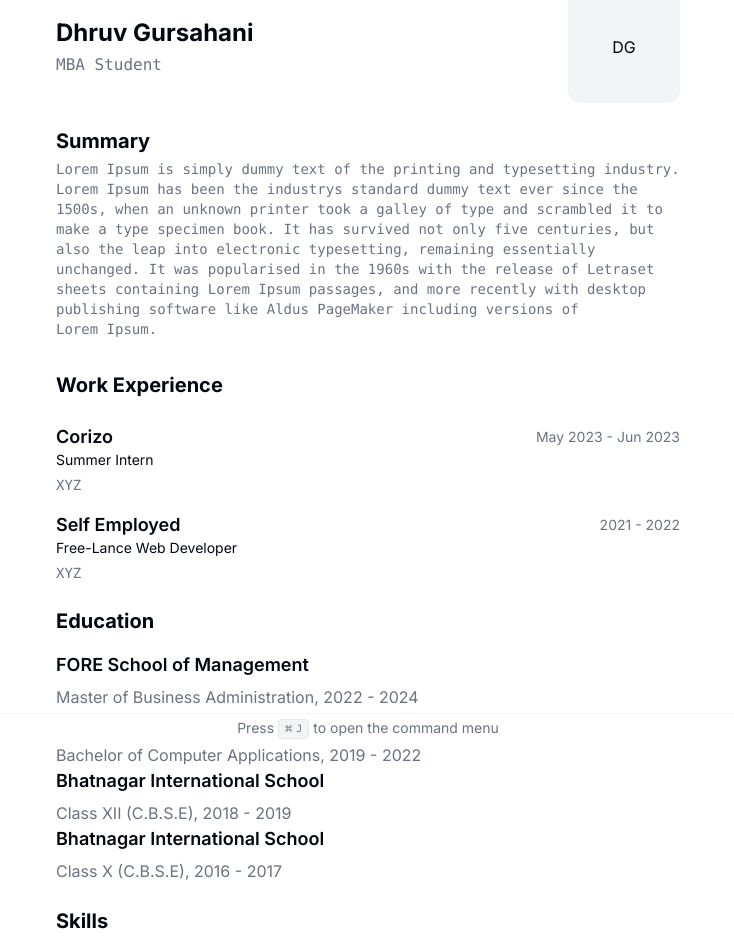
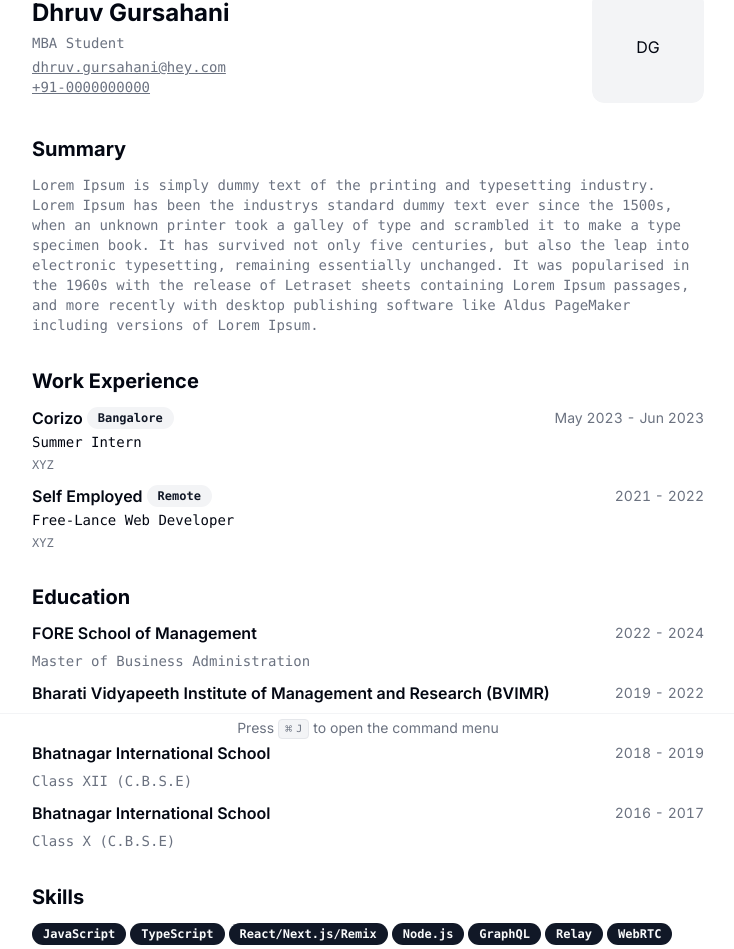
Before and after one commit to dhruv-bvpdev/cv, a Next.js app: page / in a window 1280 px wide. Shown: the part 57-1006 px from the top of the page, without its empty margins (272-1006 px from the left). Built offline with nearby package versions, Linux system fonts and the light colour scheme.

Commit message:
chore: :zap: metadata, code cleanup, scroll margin

```diff
--- a/src/app/page.tsx
+++ b/src/app/page.tsx
@@ -4,13 +4,15 @@ import { Avatar, AvatarFallback, AvatarImage } from '../components/ui/avatar'
 import { Card, CardHeader, CardContent } from '../components/ui/card'
 import { Badge } from '../components/ui/badge'
 import { CommandMenu } from '../components/command-menu'
+import { Metadata } from 'next'
+import { Section } from '../components/ui/section'
 
-const ResumeData = {
+const RESUME_DATA = {
   name: 'Dhruv Gursahani',
   initials: 'DG',
   about: 'MBA Student',
   summary:
-    ' Lorem Ipsum is simply dummy text of the printing and typesetting industry. Lorem Ipsum has been the industrys standard dummy text ever since the 1500s, when an unknown printer took a galley of type and scrambled it to make a type specimen book. It has survived not only five centuries, but also the leap into electronic typesetting, remaining essentially unchanged. It was popularised in the 1960s with the release of Letraset sheets containing Lorem Ipsum passages, and more recently with desktop publishing software like Aldus PageMaker including versions of Lorem Ipsum.',
+    'Lorem Ipsum is simply dummy text of the printing and typesetting industry. Lorem Ipsum has been the industrys standard dummy text ever since the 1500s, when an unknown printer took a galley of type and scrambled it to make a type specimen book. It has survived not only five centuries, but also the leap into electronic typesetting, remaining essentially unchanged. It was popularised in the 1960s with the release of Letraset sheets containing Lorem Ipsum passages, and more recently with desktop publishing software like Aldus PageMaker including versions of Lorem Ipsum.',
   avatarUrl: '',
   personalWebsiteUrl: 'https://dhruvgursahani.vercel.app',
   contact: {
@@ -60,6 +62,8 @@ const ResumeData = {
   work: [
     {
       company: 'Corizo',
+      link: 'https://corizo.in',
+      badges: ['Bangalore'],
       title: 'Summer Intern',
       logo: Corizo,
       start: 'May 2023',
@@ -68,6 +72,8 @@ const ResumeData = {
     },
     {
       company: 'Self Employed',
+      link: '',
+      badges: ['Remote'],
       title: 'Free-Lance Web Developer',
       logo: selfEmp,
       start: '2021',
@@ -81,110 +87,128 @@ const ResumeData = {
     'React/Next.js/Remix',
     'Node.js',
     'GraphQL',
+    'Relay',
     'WebRTC'
   ]
 } as const
 
-const getResumeData = async () => {
-  return ResumeData
+export const metadata: Metadata = {
+  title: `${RESUME_DATA.name} | ${RESUME_DATA.about}`,
+  description: RESUME_DATA.summary
 }
 
-export default async function Home() {
-  const resumeData = await getResumeData()
-
+export default function Page() {
   return (
-    <main className="container mx-auto p-1 md:p-6 relative overflow-auto">
-      <section className="w-full max-w-2xl mx-auto bg-white p-6 space-y-6">
-        <div className="flex items-center justify-between mb-6">
+    <main className="container mx-auto p-1 md:p-12 relative overflow-auto scroll-mb-12">
+      <section className="w-full max-w-2xl mx-auto bg-white space-y-8">
+        <div className="flex items-center justify-between">
           <div className="flex-1 space-y-1">
-            <h1 className="text-2xl font-bold">{resumeData.name}</h1>
-            <p className="text-muted-foreground font-mono text-base max-w-md text-pretty">
-              {resumeData.about}
+            <h1 className="text-2xl font-bold">{RESUME_DATA.name}</h1>
+            <p className="text-muted-foreground font-mono text-sm max-w-md text-pretty">
+              {RESUME_DATA.about}
             </p>
+            <div className="text-muted-foreground font-mono flex flex-col text-sm gap-x-1">
+              {RESUME_DATA.contact.email ? (
+                <a href={`mailto:${RESUME_DATA.contact.email}`}>
+                  <span className="underline">{RESUME_DATA.contact.email}</span>
+                </a>
+              ) : null}
+              {RESUME_DATA.contact.tel ? (
+                <a href={`tel:${RESUME_DATA.contact.tel}`}>
+                  <span className="underline">{RESUME_DATA.contact.tel}</span>
+                </a>
+              ) : null}
+            </div>
           </div>
 
           <Avatar className="h-28 w-28">
-            <AvatarImage alt={resumeData.name} src={resumeData.avatarUrl} />
-            <AvatarFallback>{resumeData.initials}</AvatarFallback>
+            <AvatarImage alt={RESUME_DATA.name} src={RESUME_DATA.avatarUrl} />
+            <AvatarFallback>{RESUME_DATA.initials}</AvatarFallback>
           </Avatar>
         </div>
-        <section className="space-y-1">
+        <Section>
           <h2 className="text-xl font-bold">Summary</h2>
           <p className="text-muted-foreground font-mono text-sm text-pretty">
-            {resumeData.summary}
+            {RESUME_DATA.summary}
           </p>
-        </section>
-        <section className="flex flex-col min-h-0 gap-y-5">
-          <h2 className="text-xl font-bold my-2">Work Experience</h2>
-          {resumeData.work.map(work => {
+        </Section>
+        <Section>
+          <h2 className="text-xl font-bold">Work Experience</h2>
+          {RESUME_DATA.work.map(work => {
             return (
               <Card key={work.company}>
                 <CardHeader>
-                  <div className="flex items-center justify-between gap-x-2 text-lg">
-                    <h3 className="font-semibold leading-none">
-                      {work.company}
+                  <div className="flex items-center justify-between gap-x-2 text-base">
+                    <h3 className="font-semibold leading-none inline-flex items-center justify-center gap-x-1">
+                      <a className="hover:underline" href={work.link}>
+                        {work.company}
+                      </a>
+
+                      <span className="inline-flex gap-x-1">
+                        {work.badges.map(badge => (
+                          <Badge
+                            variant="secondary"
+                            className="text-xs align-middle"
+                            key={badge}
+                          >
+                            {badge}
+                          </Badge>
+                        ))}
+                      </span>
                     </h3>
-                    <div className="text-gray-500 text-sm">
+                    <div className="text-gray-500 text-sm tabular-nums">
                       {work.start} - {work.end}
                     </div>
                   </div>
 
-                  <h4 className="text-sm leading-none">{work.title}</h4>
+                  <h4 className="text-sm leading-none font-mono">
+                    {work.title}
+                  </h4>
                 </CardHeader>
-                <CardContent className="mt-2">{work.description}</CardContent>
+                <CardContent className="mt-2 text-xs">
+                  {work.description}
+                </CardContent>
               </Card>
             )
           })}
-        </section>
-        <section>
-          <h2 className="text-xl font-bold mb-4">Education</h2>
-          {resumeData.education.map(education => {
+        </Section>
+        <Section>
+          <h2 className="text-xl font-bold">Education</h2>
+          {RESUME_DATA.education.map(education => {
             return (
               <Card key={education.school}>
                 <CardHeader>
-                  <h3 className="text-lg font-semibold">{education.school}</h3>
-                  <p className="text-gray-500">
-                    {education.degree}, {education.start} - {education.end}
-                  </p>
+                  <div className="flex items-center justify-between gap-x-2 text-base">
+                    <h3 className="font-semibold leading-none">
+                      {education.school}
+                    </h3>
+                    <div className="text-gray-500 text-sm tabular-nums">
+                      {education.start} - {education.end}
+                    </div>
+                  </div>
                 </CardHeader>
+                <CardContent className="mt-2">{education.degree}</CardContent>
               </Card>
             )
           })}
-        </section>
-        <section>
-          <h2 className="text-xl font-bold mb-4">Skills</h2>
-          <div className="flex flex-wrap gap-2">
-            {resumeData.skills.map(skill => {
+        </Section>
+        <Section>
+          <h2 className="text-xl font-bold">Skills</h2>
+          <div className="flex flex-wrap gap-1">
+            {RESUME_DATA.skills.map(skill => {
               return <Badge key={skill}>{skill}</Badge>
             })}
           </div>
-        </section>
-        <section>
-          <h2 className="text-xl font-bold mb-4">Contact</h2>
-          <div className="flex flex-col gap-2 text-sm">
-            {resumeData.contact.email ? (
-              <a href={`mailto:${resumeData.contact.email}`}>
-                Mail:{' '}
-                <span className="underline">{resumeData.contact.email}</span>
-              </a>
-            ) : null}
-            {resumeData.contact.tel ? (
-              <a href={`tel:${resumeData.contact.tel}`}>
-                Mobile:{' '}
-                <span className="underline">{resumeData.contact.tel}</span>
-              </a>
-            ) : null}
-          </div>
-        </section>
+        </Section>
       </section>
 
       <CommandMenu
         links={[
           {
-            url: resumeData.personalWebsiteUrl,
+            url: RESUME_DATA.personalWebsiteUrl,
             title: 'Personal Website'
           },
-          ...resumeData.contact.social.map(socilaMediaLink => ({
+          ...RESUME_DATA.contact.social.map(socilaMediaLink => ({
             url: socilaMediaLink.url,
             title: socilaMediaLink.name
           }))
--- a/src/components/command-menu.tsx
+++ b/src/components/command-menu.tsx
@@ -48,8 +48,8 @@ export const CommandMenu = ({ links }: Props) => {
           <CommandGroup heading="Actions">
             <CommandItem
               onSelect={() => {
+                setOpen(false)
                 window.print()
-                setOpen(false)
               }}
             >
               <span>Print</span>
@@ -60,8 +60,8 @@ export const CommandMenu = ({ links }: Props) => {
               <CommandItem
                 key={url}
                 onSelect={() => {
+                  setOpen(false)
                   window.open(url, '_blank')
-                  setOpen(false)
                 }}
               >
                 <span>{title}</span>
--- a/src/components/ui/badge.tsx
+++ b/src/components/ui/badge.tsx
@@ -4,7 +4,7 @@ import { cva, type VariantProps } from 'class-variance-authority'
 import { cn } from '@/lib/utils'
 
 const badgeVariants = cva(
-  'inline-flex items-center rounded-full border px-2.5 py-0.5 text-xs font-semibold transition-colors focus:outline-none focus:ring-2 focus:ring-ring focus:ring-offset-2',
+  'inline-flex items-center rounded-full border px-2.5 py-0.5 text-xs font-semibold font-mono transition-colors focus:outline-none focus:ring-2 focus:ring-ring focus:ring-offset-2',
   {
     variants: {
       variant: {
--- a/src/components/ui/dialog.tsx
+++ b/src/components/ui/dialog.tsx
@@ -21,7 +21,7 @@ const DialogOverlay = React.forwardRef<
   <DialogPrimitive.Overlay
     ref={ref}
     className={cn(
-      'print:hidden fixed inset-0 z-50 bg-black/80  data-[state=open]:animate-in data-[state=closed]:animate-out data-[state=closed]:fade-out-0 data-[state=open]:fade-in-0',
+      'print:hidden fixed inset-0 z-50 bg-black/20  data-[state=open]:animate-in data-[state=closed]:animate-out data-[state=closed]:fade-out-0 data-[state=open]:fade-in-0',
       className
     )}
     {...props}
--- /dev/null
+++ b/src/components/ui/section.tsx
@@ -0,0 +1,12 @@
+import { cn } from '../../lib/utils'
+
+export interface BadgeProps extends React.HTMLAttributes<HTMLDivElement> {}
+
+export function Section({ className, ...props }: BadgeProps) {
+  return (
+    <section
+      className={cn('flex flex-col min-h-0 gap-y-3', className)}
+      {...props}
+    />
+  )
+}
```
